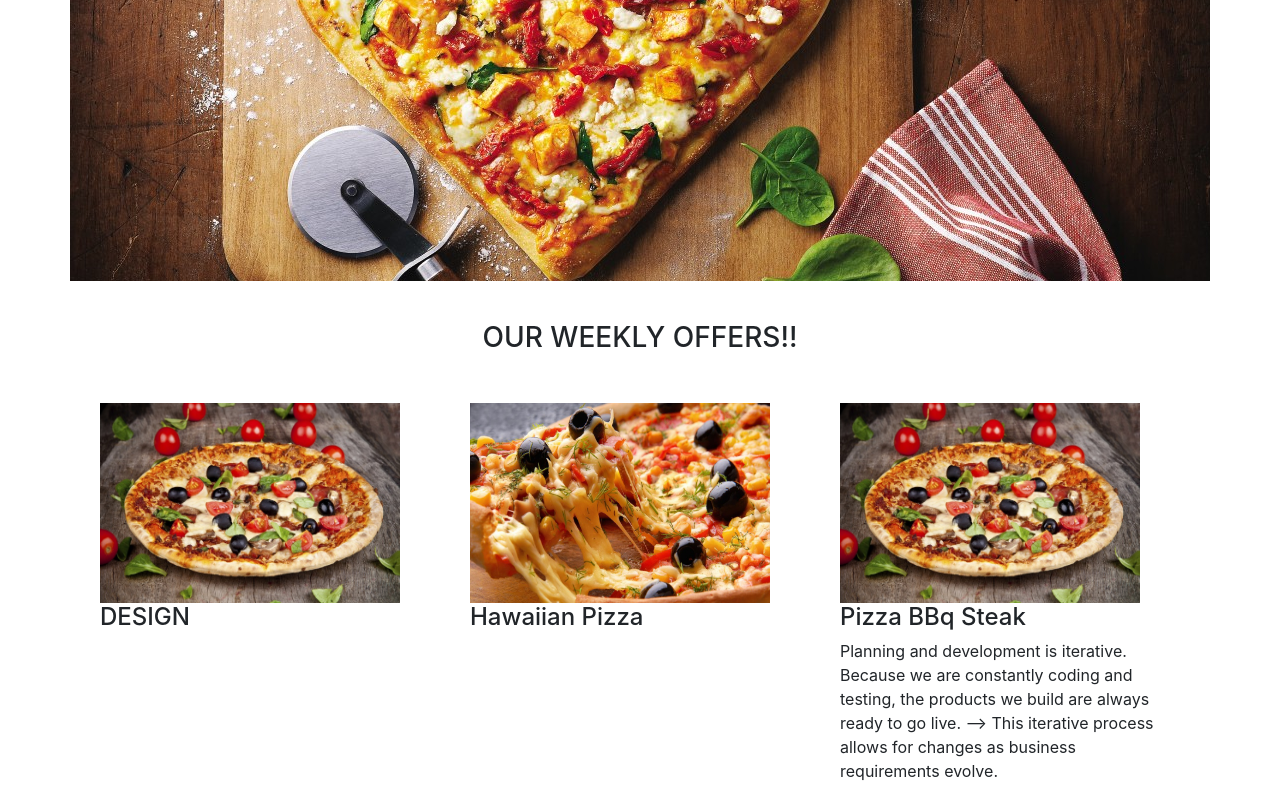
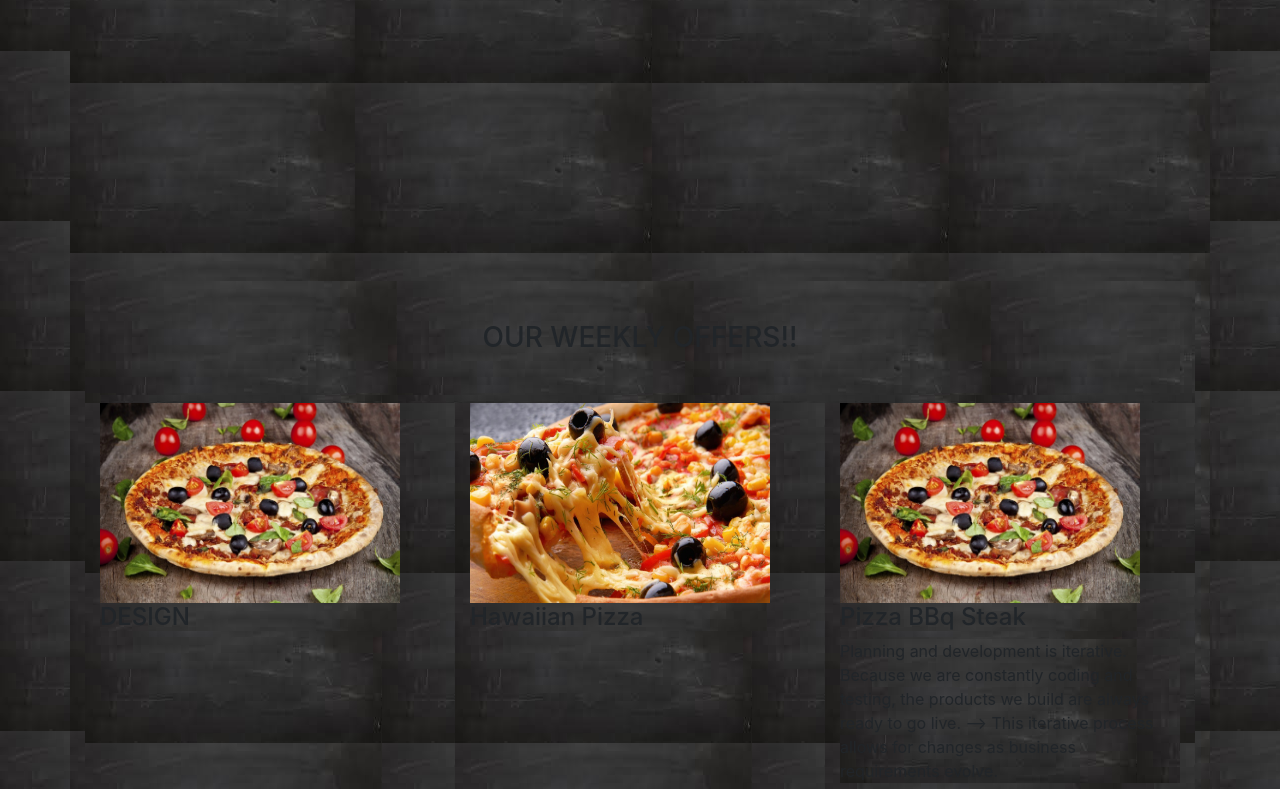
Before and after one commit to charles-os/IP-Pizza, a plain HTML site: page index.html in a window 1280 px wide. Shown: the part 459-1248 px from the top of the page. Drawn offline with Linux system fonts and the light colour scheme.

```diff
--- a/css/styles.css
+++ b/css/styles.css
@@ -1,3 +1,6 @@
+*{
+    background-image: url(../Assets/background1/blk.jpeg)
+}
 .sec-1{
     background-image: url(../Assets/background1/p-tz2.jpg);
     background-repeat: no-repeat;
```
Also changed, not shown: index.html (+0 -2 lines).
